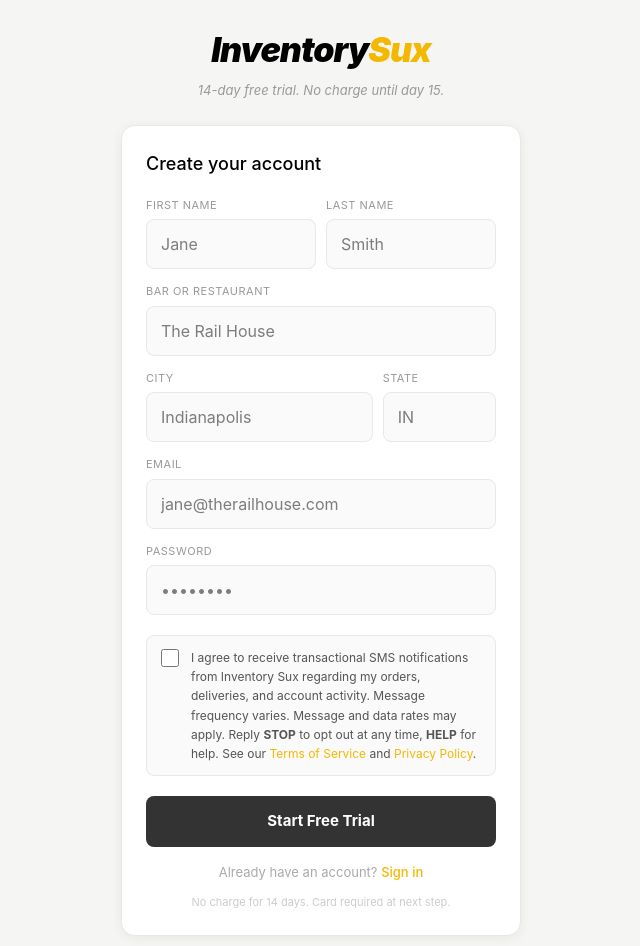
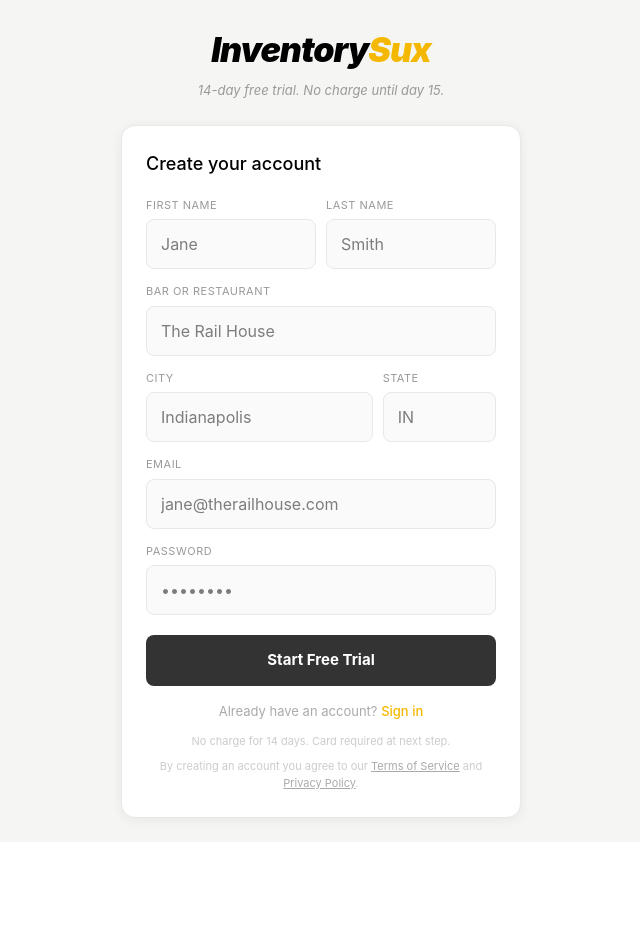
Before and after one commit to NoStrangersHospitality/inventory-sux, a Next.js app: page /auth/signup in a window 1280 px wide. Shown: the top 946 px of the page, without its empty margins (319-959 px from the left). After the commit the page ends 842 px from the top, so only its background shows below. Built offline with nearby package versions, Linux system fonts and the light colour scheme; no server answers.

Commit message:
revert: remove SMS consent checkbox from signup (bar managers don't receive SMS)

```diff
--- a/app/auth/signup/page.js
+++ b/app/auth/signup/page.js
@@ -14,7 +14,6 @@
     state: '',
     email: '',
     password: '',
-    smsConsent: false,
   })
   const [error, setError] = useState('')
   const [loading, setLoading] = useState(false)
@@ -27,8 +26,7 @@
   )
 
   const handleChange = (e) => {
-    const { name, value, type, checked } = e.target
-    setFormData({ ...formData, [name]: type === 'checkbox' ? checked : value })
+    setFormData({ ...formData, [e.target.name]: e.target.value })
   }
 
   const handleSignup = async (e) => {
@@ -38,12 +36,6 @@
 
     if (formData.password.length < 6) {
       setError('Password must be at least 6 characters.')
-      setLoading(false)
-      return
-    }
-
-    if (!formData.smsConsent) {
-      setError('Please agree to the SMS notification terms to continue.')
       setLoading(false)
       return
     }
@@ -143,7 +135,6 @@
 
           <form onSubmit={handleSignup}>
 
-            {/* Name row */}
             <div style={{ display: 'grid', gridTemplateColumns: '1fr 1fr', gap: '10px', marginBottom: '14px' }}>
               <div>
                 <label style={labelStyle}>First Name</label>
@@ -160,7 +151,6 @@
               <input type="text" name="barName" value={formData.barName} onChange={handleChange} placeholder="The Rail House" required style={inputStyle} />
             </div>
 
-            {/* City/State row */}
             <div style={{ display: 'grid', gridTemplateColumns: '2fr 1fr', gap: '10px', marginBottom: '14px' }}>
               <div>
                 <label style={labelStyle}>City</label>
@@ -182,28 +172,6 @@
               <input type="password" name="password" value={formData.password} onChange={handleChange} placeholder="••••••••" required style={inputStyle} />
             </div>
 
-            {/* SMS Consent — required for Twilio 10DLC compliance */}
-            <div style={{ background: '#fafafa', border: `1px solid ${formData.smsConsent ? '#F5B800' : '#e8e8e8'}`, borderRadius: '8px', padding: '12px 14px', marginBottom: '20px', transition: 'border-color .15s' }}>
-              <label style={{ display: 'flex', gap: '12px', alignItems: 'flex-start', cursor: 'pointer' }}>
-                <input
-                  type="checkbox"
-                  name="smsConsent"
-                  checked={formData.smsConsent}
-                  onChange={handleChange}
-                  required
-                  style={{ width: '18px', height: '18px', marginTop: '1px', flexShrink: 0, accentColor: '#F5B800', cursor: 'pointer' }}
-                />
-                <span style={{ fontSize: '12px', color: '#555', lineHeight: 1.6 }}>
-                  I agree to receive transactional SMS notifications from Inventory Sux regarding my orders,
-                  deliveries, and account activity. Message frequency varies. Message and data rates may apply.
-                  Reply <strong>STOP</strong> to opt out at any time, <strong>HELP</strong> for help. See our{' '}
-                  <Link href="/terms" style={{ color: '#F5B800' }}>Terms of Service</Link>
-                  {' '}and{' '}
-                  <Link href="/privacy" style={{ color: '#F5B800' }}>Privacy Policy</Link>.
-                </span>
-              </label>
-            </div>
-
             <button type="submit" disabled={loading}
               style={{ width: '100%', background: loading ? '#ccc' : '#333', color: '#fff', border: 'none', borderRadius: '8px', padding: '14px', fontSize: '15px', fontWeight: '700', cursor: loading ? 'not-allowed' : 'pointer' }}>
               {loading ? 'Creating account...' : 'Start Free Trial'}
@@ -219,6 +187,12 @@
             No charge for 14 days. Card required at next step.
           </p>
 
+          <p style={{ fontSize: '11px', color: '#ccc', textAlign: 'center', marginTop: '8px', lineHeight: '1.6' }}>
+            By creating an account you agree to our{' '}
+            <Link href="/terms" style={{ color: '#aaa', textDecoration: 'underline' }}>Terms of Service</Link>
+            {' '}and{' '}
+            <Link href="/privacy" style={{ color: '#aaa', textDecoration: 'underline' }}>Privacy Policy</Link>.
+          </p>
         </div>
       </div>
     </div>
```
